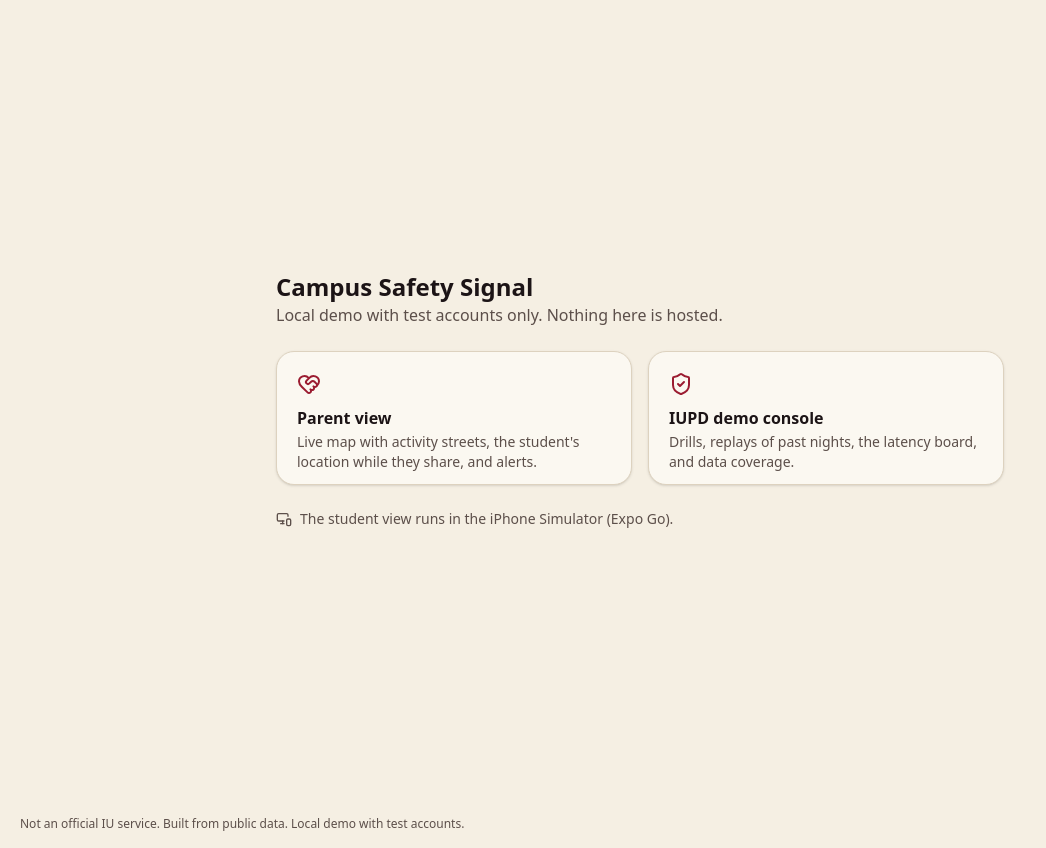
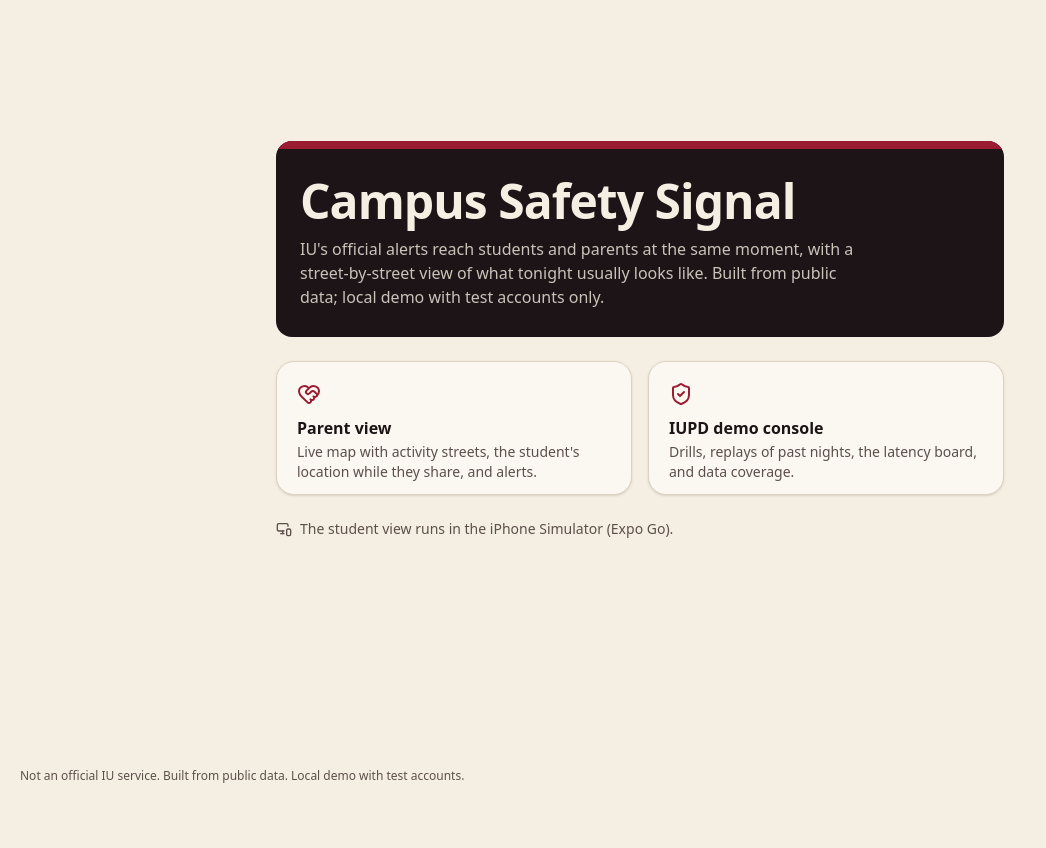
Before and after one commit to Ashup1101/campus-safety-signal, a Next.js app in the folder apps/web/: page / in a window 1280 px wide. Shown: the whole page, without its empty margins (0-1046 px from the left). After the commit the page ends 800 px from the top, so only its background shows below. Built offline with nearby package versions, Linux system fonts and the light colour scheme.

Commit message:
feat: home and console share the Game day header
The home page opens on a scoreboard-style panel that says what the demo does in
plain words; the console gets the crimson mark and the larger title. Cards press
in slightly on click.

```diff
--- a/apps/web/src/app/page.tsx
+++ b/apps/web/src/app/page.tsx
@@ -19,15 +19,21 @@ const ENTRIES = [
 
 export default function Home() {
   return (
-    <main className="mx-auto flex min-h-screen max-w-3xl flex-col justify-center gap-6 px-5 py-10">
-      <div>
-        <h1 className="text-2xl font-semibold">Campus Safety Signal</h1>
-        <p className="text-muted-foreground">Local demo with test accounts only. Nothing here is hosted.</p>
+    <main className="mx-auto flex min-h-[85vh] max-w-3xl flex-col justify-center gap-6 px-5 py-10">
+      <div className="overflow-hidden rounded-2xl bg-foreground text-background">
+        <div className="h-2 bg-primary" aria-hidden />
+        <div className="px-6 py-7">
+          <h1 className="text-4xl font-semibold tracking-[-0.02em] sm:text-5xl">Campus Safety Signal</h1>
+          <p className="mt-3 max-w-xl text-background/80">
+            IU&apos;s official alerts reach students and parents at the same moment, with a street-by-street view of
+            what tonight usually looks like. Built from public data; local demo with test accounts only.
+          </p>
+        </div>
       </div>
       <div className="grid gap-4 sm:grid-cols-2">
         {ENTRIES.map(({ href, icon: Icon, title, text }) => (
           <Link key={href} href={href} className="rounded-xl focus-visible:outline-none focus-visible:ring-2 focus-visible:ring-ring">
-            <Card className="h-full transition-colors hover:bg-muted">
+            <Card className="h-full transition-[background-color,transform] duration-100 hover:bg-muted active:scale-[0.99]">
               <CardHeader>
                 <Icon className="mb-2 size-6 text-primary" />
                 <CardTitle>{title}</CardTitle>
--- a/apps/web/src/components/console-view.tsx
+++ b/apps/web/src/components/console-view.tsx
@@ -226,9 +226,11 @@ export function ConsoleView() {
   return (
     <div className="min-h-screen px-5 py-4">
       <header className="mb-4 flex flex-wrap items-center gap-3">
-        <ShieldCheck className="size-6 text-primary" />
+        <span className="grid size-10 place-items-center rounded-xl bg-primary text-primary-foreground">
+          <ShieldCheck className="size-5" aria-hidden />
+        </span>
         <div className="mr-auto">
-          <h1 className="text-lg font-semibold">IUPD demo console</h1>
+          <h1 className="text-xl font-semibold tracking-[-0.01em]">IUPD demo console</h1>
           <p className="text-xs text-muted-foreground">
             Drills and replays reach test accounts only. Every message says DRILL or RECONSTRUCTION.
           </p>
```
